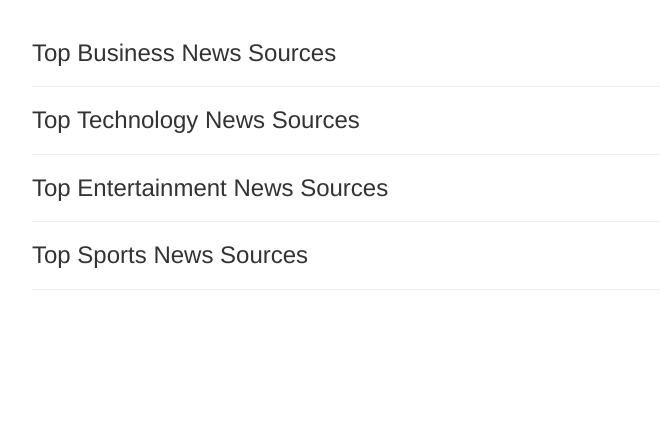
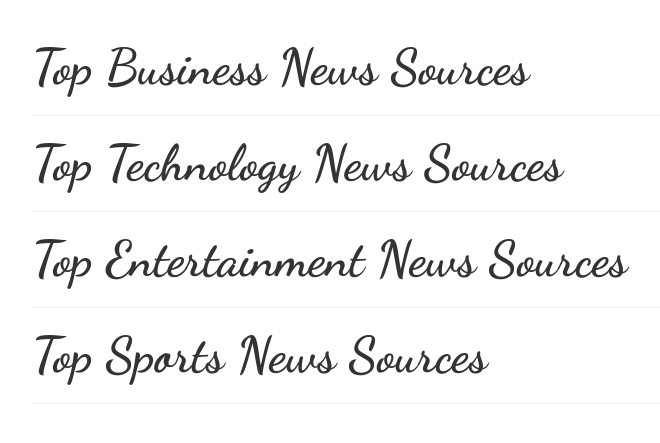
Before and after one commit to Chebichii-Lab/news-API, a Flask app: template app/templates/index.html in a window 1280 px wide. Shown: the part 52-495 px from the top of the page, without its empty margins (38-698 px from the left). Run offline with Flask 2, Linux system fonts and the light colour scheme; the template is opened without the code that fills it, so the values that code supplies are empty; some libraries are stand-ins or nearby versions.

Commit message:
add style in the index.html file

```diff
--- a/app/main/views.py
+++ b/app/main/views.py
@@ -13,7 +13,7 @@ def index():
 	sports_sources = get_sources('sports')
 	technology_sources = get_sources('technology')
 	entertainment_sources = get_sources('entertainment')
-	title = "News Highlighter"
+	title = "Breaking News"
 
 	return render_template('index.html',title = title, sources = sources,sports_sources = sports_sources,technology_sources = technology_sources,entertainment_sources = entertainment_sources)
 
--- a/app/templates/fourOwfour.html
+++ b/app/templates/fourOwfour.html
@@ -1,5 +1,5 @@
 {% extends 'base.html'%}
 
 {% block content %}
-    <h1>WHOOOPS we can't find that page</h1>
+    <h1>WHOOOPS!! Sorry, the page you are looking for cannot be found</h1>
 {% endblock %}
--- a/app/templates/index.html
+++ b/app/templates/index.html
@@ -2,30 +2,32 @@
 {% import 'macros.html' as macro %}
 
 {% block content%}
+<link rel="preconnect" href="https://fonts.gstatic.com">
+<link href="https://fonts.googleapis.com/css2?family=Dancing+Script:wght@700&display=swap" rel="stylesheet">
 <div class="container">
 		<!-- Business News Section  -->
-        <h3> Top Business News Sources</h3>
+        <h3 style="font-family: 'Dancing Script', cursive; font-size:50px;"> Top Business News Sources</h3>
         <hr>
 
         {{ macro.displaySourceList(sources)}}
 
         <!-- Business News Section  -->
 
-        <h3> Top Technology News Sources</h3>
+        <h3 style="font-family: 'Dancing Script', cursive; font-size:50px;"> Top Technology News Sources</h3>
         <hr>
 
         {{ macro.displaySourceList(technology_sources)}}
 
         <!-- Entertainment News Section  -->
 
-        <h3> Top Entertainment News Sources</h3>
+        <h3 style="font-family: 'Dancing Script', cursive; font-size:50px;"> Top Entertainment News Sources</h3>
         <hr>
 
         {{ macro.displaySourceList(entertainment_sources)}}
 
         <!-- Entertainment News Section  -->
 
-        <h3> Top Sports News Sources</h3>
+        <h3 style="font-family: 'Dancing Script', cursive; font-size: 50px;"> Top Sports News Sources</h3>
         <hr>
 
         {{ macro.displaySourceList(sports_sources)}}
```
